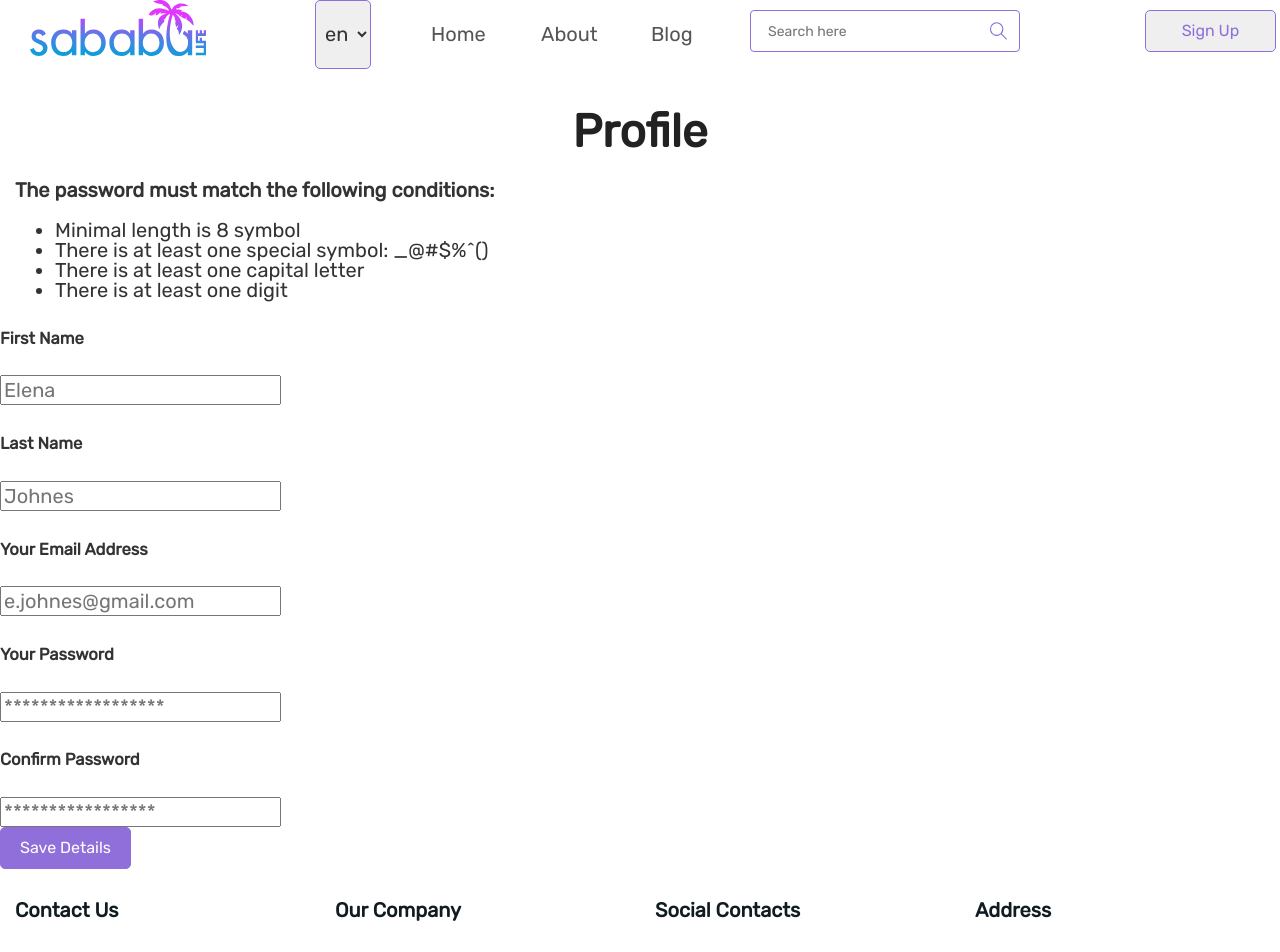
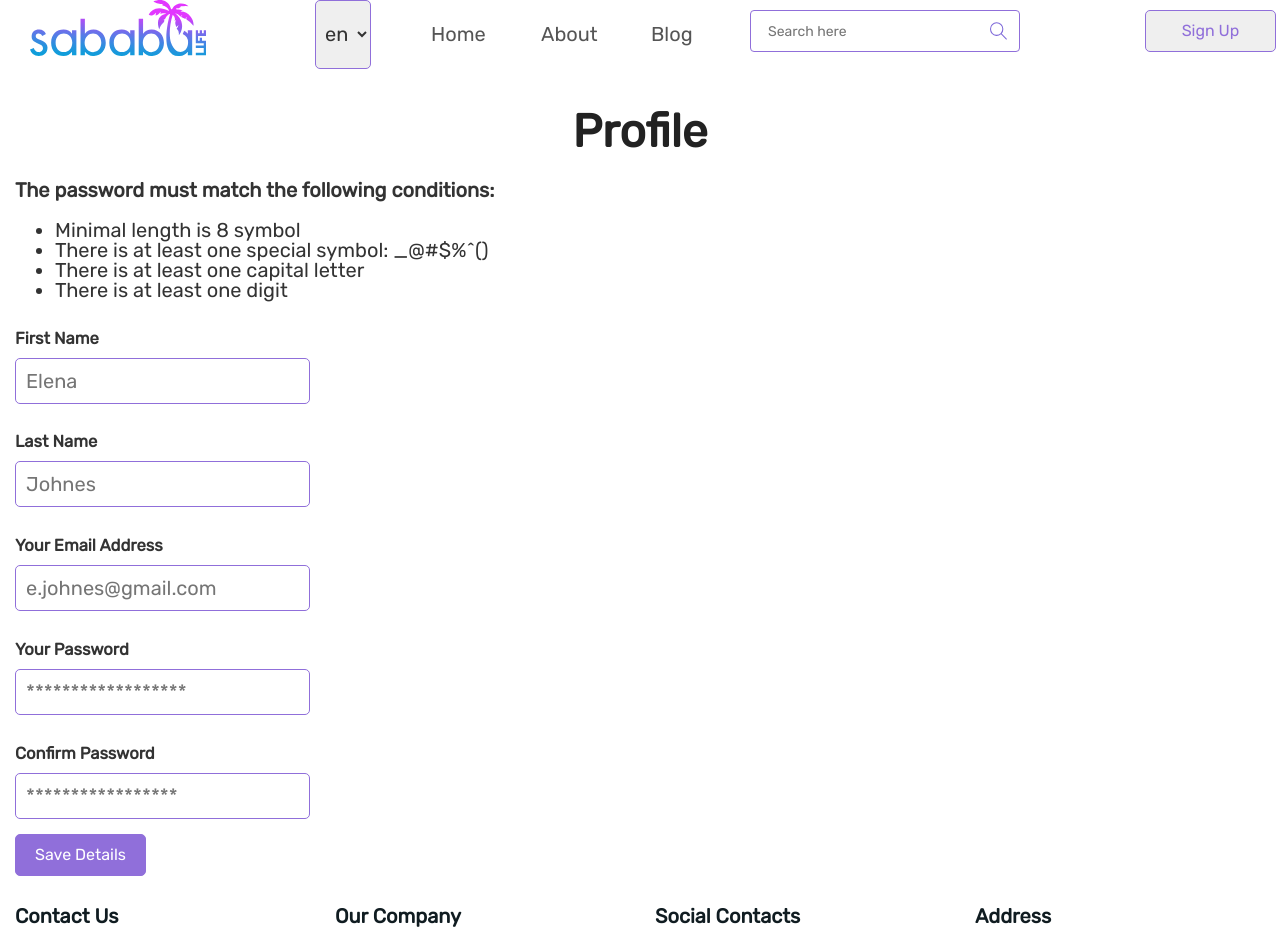
Before and after one commit to thesiv95/masa-sababa, a React (Create React App) app: page /profile in a window 1280 px wide. Shown: the top 952 px of the page. Built offline with nearby package versions, Linux system fonts and the light colour scheme.

Commit message:
update profile styles

```diff
--- a/src/components/Profile.js
+++ b/src/components/Profile.js
@@ -93,11 +93,11 @@ class Profile extends React.Component {
                         </ul>
                     </div>
                     <div className="main_profile">
-                        <div className="main_profileitem profileitem-short">
+                        <div className="main_profileitem">
                             <h5 className="main_profileitem-title">{Lang[displayLanguage].profile_firstname}</h5>
                             <input type="text" id="pFirstName" className="main_profileitem-input" placeholder="Elena"/>
                         </div>
-                        <div className="main_profileitem profileitem-short">
+                        <div className="main_profileitem">
                             <h5 className="main_profileitem-title">{Lang[displayLanguage].profile_lastname}</h5>
                             <input type="text" id="pLastName" className="main_profileitem-input" placeholder="Johnes"/>
                         </div>
@@ -111,7 +111,7 @@ class Profile extends React.Component {
                             <input type="password" id="pPassword" className="main_profileitem-input"
                                    placeholder="******************"/>
                         </div>
-                        <div className="main_profileitem">
+                        <div className="main_profileitem last-profile-item">
                             <h5 className="main_profileitem-title">{Lang[displayLanguage].profile_confirm_password}</h5>
                             <input type="password" id="pPasswordConfirmation"
                                    className="main_profileitem-input"
--- /dev/null
+++ b/src/styles/_components/_main/profile.sass
@@ -0,0 +1,13 @@
+@import "../../_constants/_mixins.sass"
+@import "../../_constants/_vars.sass"
+
+&_profile
+  margin-left: $blog-margin-left
+  &item
+    &-title
+      margin-bottom: 10px
+    &-input
+      @include articleInput()
+
+.last-profile-item
+  margin-bottom: 15px
--- a/src/styles/_components/main.sass
+++ b/src/styles/_components/main.sass
@@ -8,6 +8,7 @@
     @import "_main/subheader"
     @import "_main/description"
     @import "_main/pic"
+    @import "_main/profile"
     @import "_main/buttons"
     @import "_main/showmore"
     @import "_main/steps"
--- a/src/styles/style.css
+++ b/src/styles/style.css
@@ -118,6 +118,20 @@ body {
   width: 100%;
   margin-top: -150px;
   z-index: 1;
+}
+.main_profile {
+  margin-left: 15px;
+}
+.main_profileitem-title {
+  margin-bottom: 10px;
+}
+.main_profileitem-input {
+  padding: 10px;
+  border: 1px solid #906FDA;
+  border-radius: 5px;
+}
+.main .last-profile-item {
+  margin-bottom: 15px;
 }
 .main_buttons {
   margin-top: 20px;
```
Also changed, not shown: 1 other file (tests, documents, lock files or other folders).
